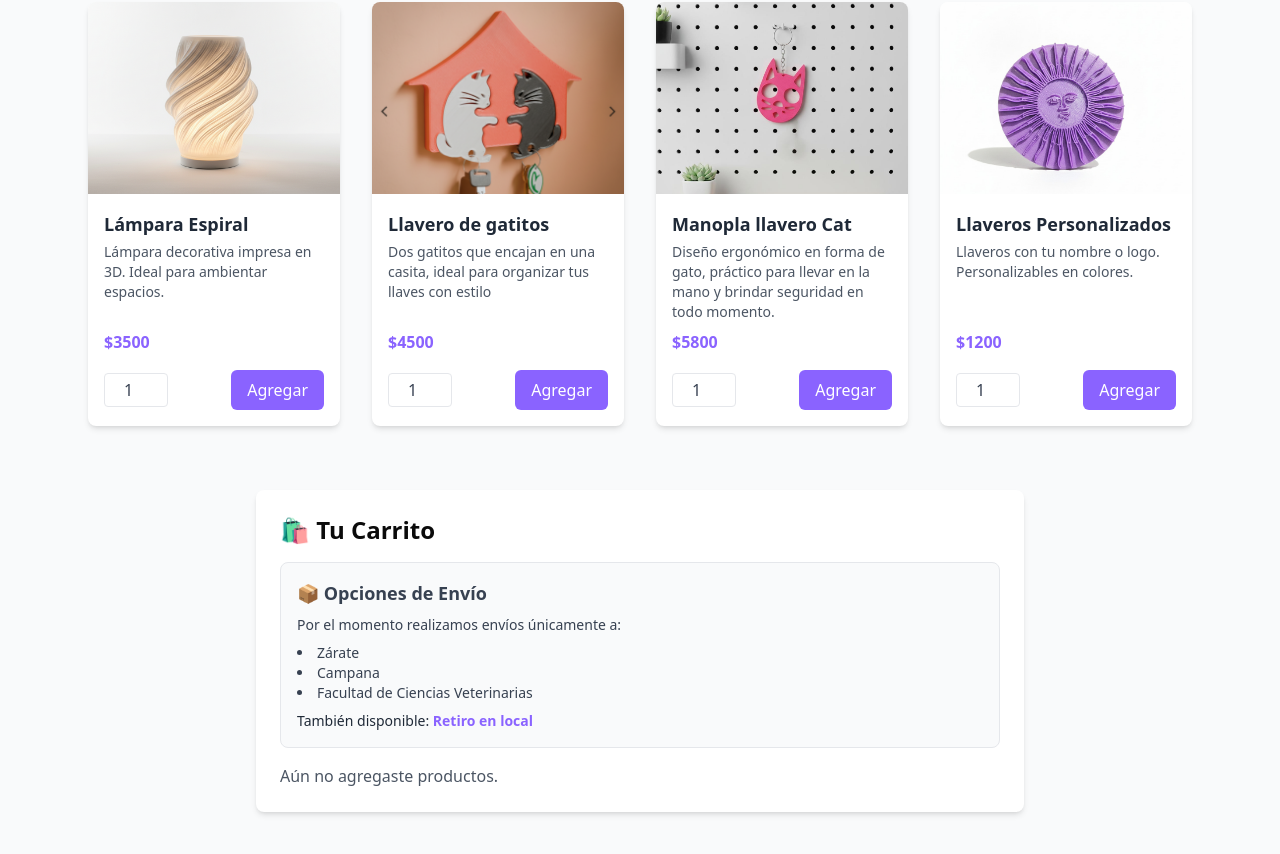
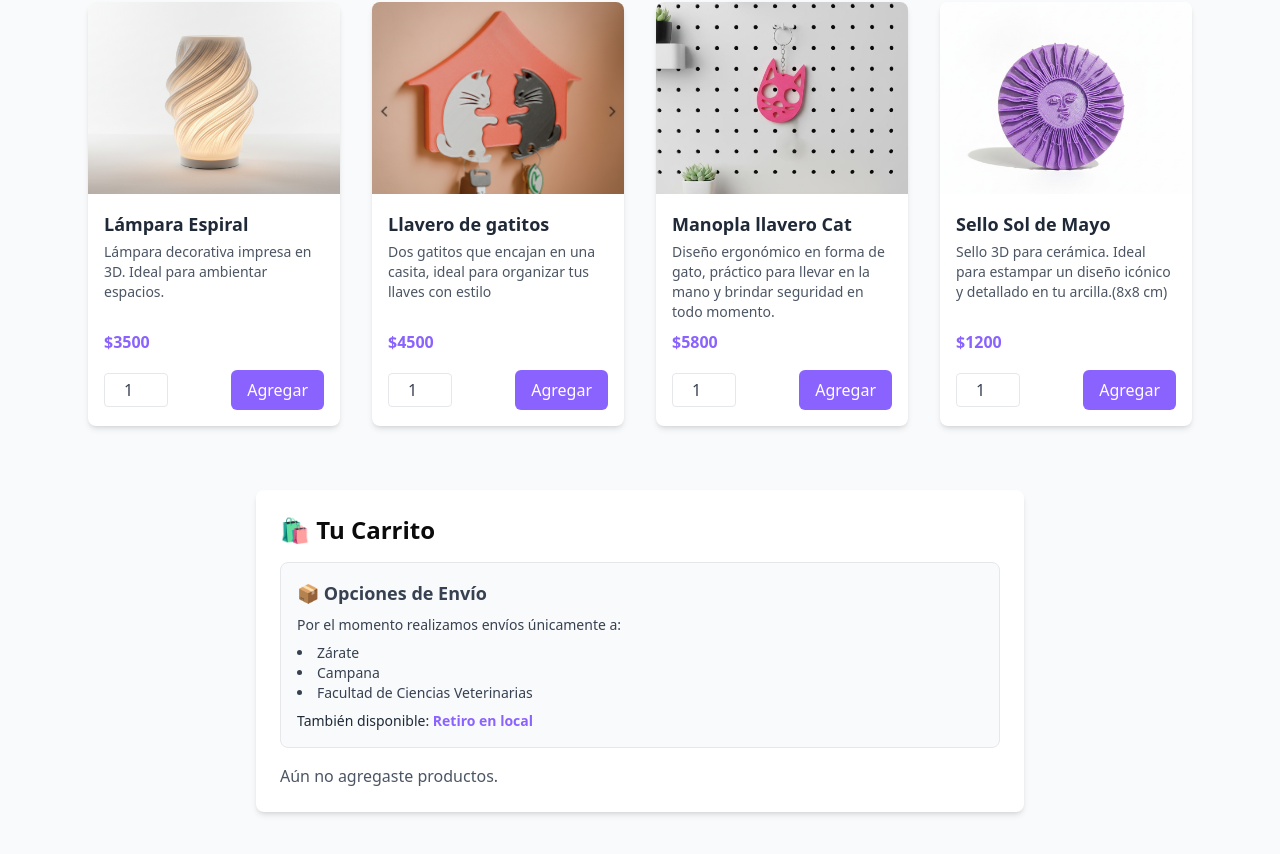
Before and after one commit to lionelc39/print3dn, a React (Vite) app: page / in a window 1280 px wide. Shown: the part 2493-3347 px from the top of the page. Built offline with nearby package versions, Linux system fonts and the light colour scheme.

Commit message:
Update Catalogo.jsx

```diff
--- a/src/Catalogo.jsx
+++ b/src/Catalogo.jsx
@@ -27,8 +27,8 @@ const Catalogo = () => {
     },
     {
       id: 4,
-      nombre: "Llaveros Personalizados",
-      descripcion: "Llaveros con tu nombre o logo. Personalizables en colores.",
+      nombre: "Sello Sol de Mayo",
+      descripcion: "Sello 3D para cerámica. Ideal para estampar un diseño icónico y detallado en tu arcilla.(8x8 cm)",
       precio: 1200,
       imagen: "/images/gallery-4.jpg",
     },
```
